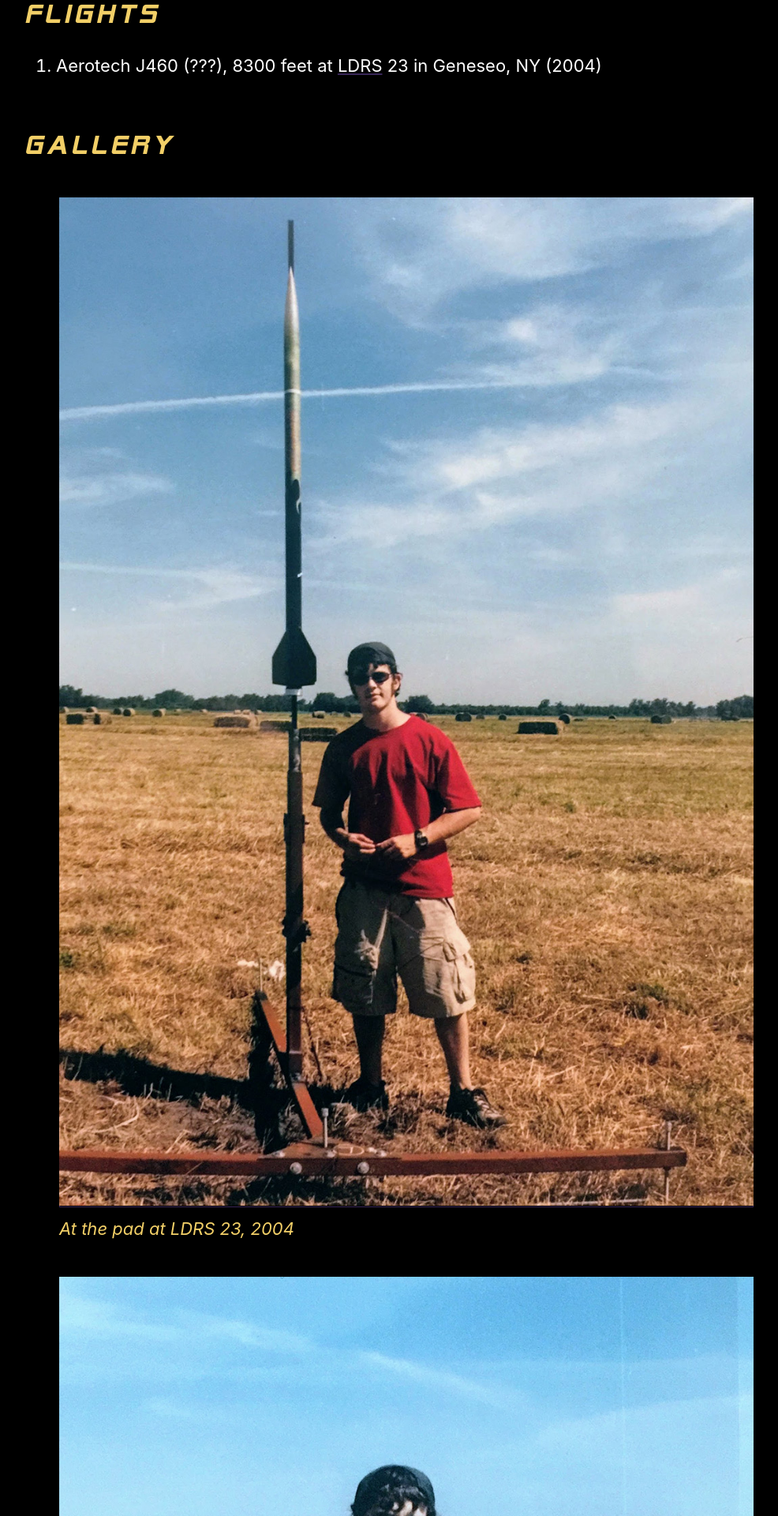
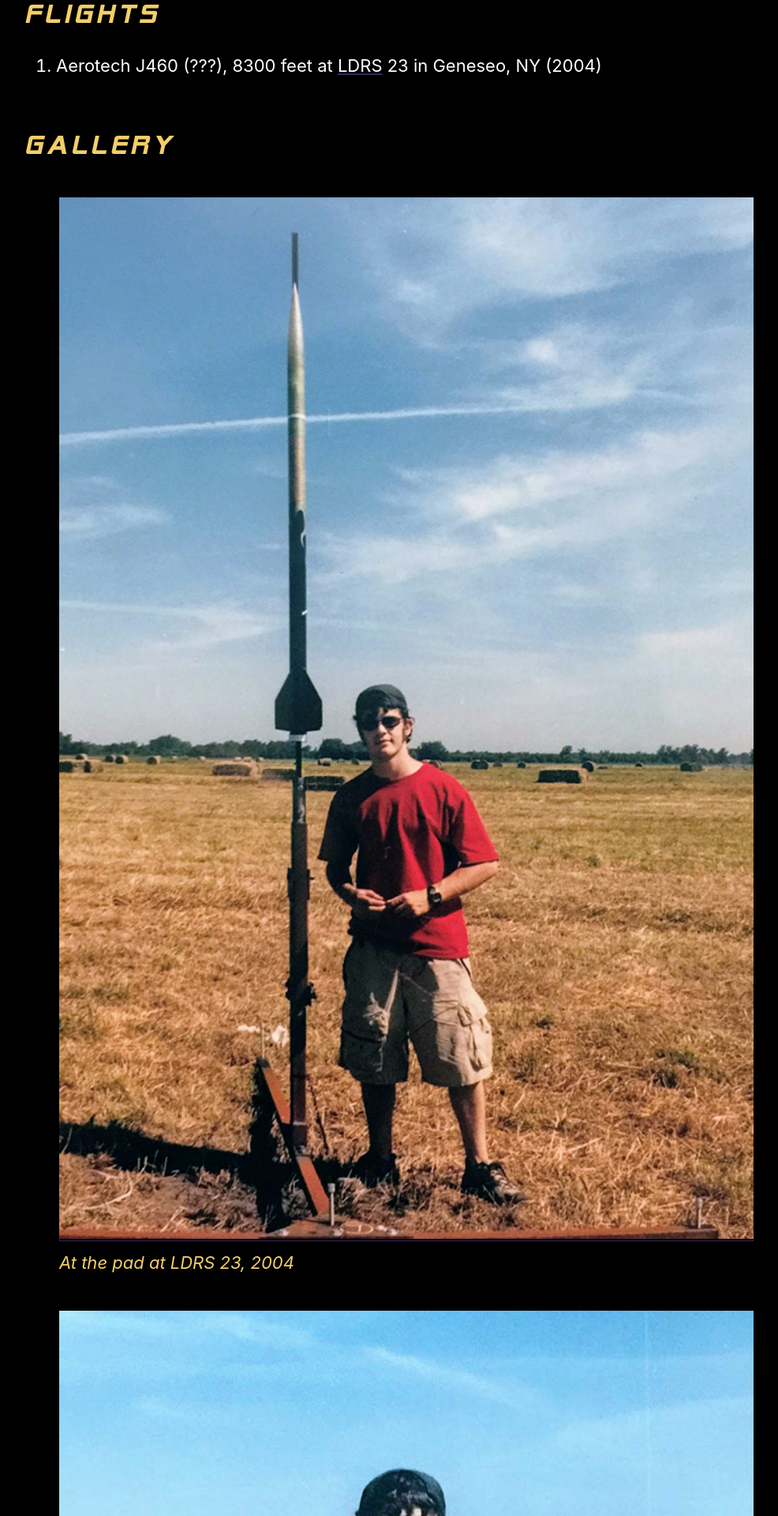
Before and after one commit to rocketlabdelta/rocketlabdelta.com, a Jekyll site: the page built from _fleet/optimistic.md, in a window 1280 px wide. Shown: the part 1575-3495 px from the top of the page at 79% size, without its empty margins (125-1111 px from the left). Built offline with Jekyll 4.4.1, drawn with Linux system fonts in a browser that asks for light colours.

Commit message:
Fixing photos for Optimistic

```diff
--- a/_fleet/optimistic.md
+++ b/_fleet/optimistic.md
@@ -67,13 +67,13 @@ I put it together with a few modifications:
 ## Gallery
 
 <figure>
-  <div class="placeholder" style="padding-top:145.07%;"></div>
+  <div class="placeholder r3x2"></div>
   <img src="{{ "/assets/photos/2004-optimistic-pre-flight.jpg" | relative_url }}" alt="At the pad at LDRS 23" />
   <figcaption>At the pad at LDRS 23, 2004</figcaption>
 </figure>
 
 <figure>
-  <div class="placeholder" style="padding-top:149.5%;"></div>
+  <div class="placeholder r3x2"></div>
   <img src="{{ "/assets/photos/2004-optimistic-recovery.jpg" | relative_url }}" alt="After a successful recovery" />
   <figcaption>After a successful recovery at LDRS 23, 2004</figcaption>
 </figure>
```
Also changed, not shown: assets/photos/2004-optimistic-pre-flight.jpg, assets/photos/2004-optimistic-recovery.jpg.
